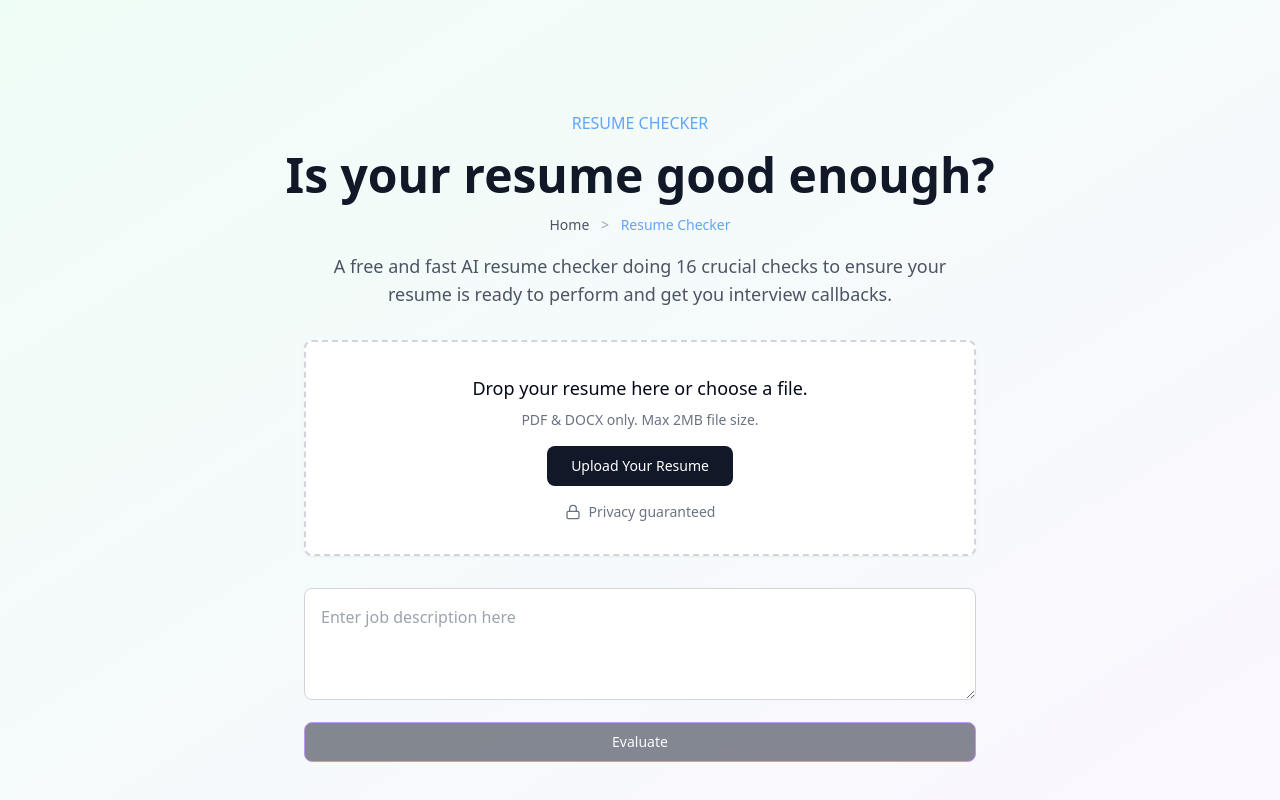
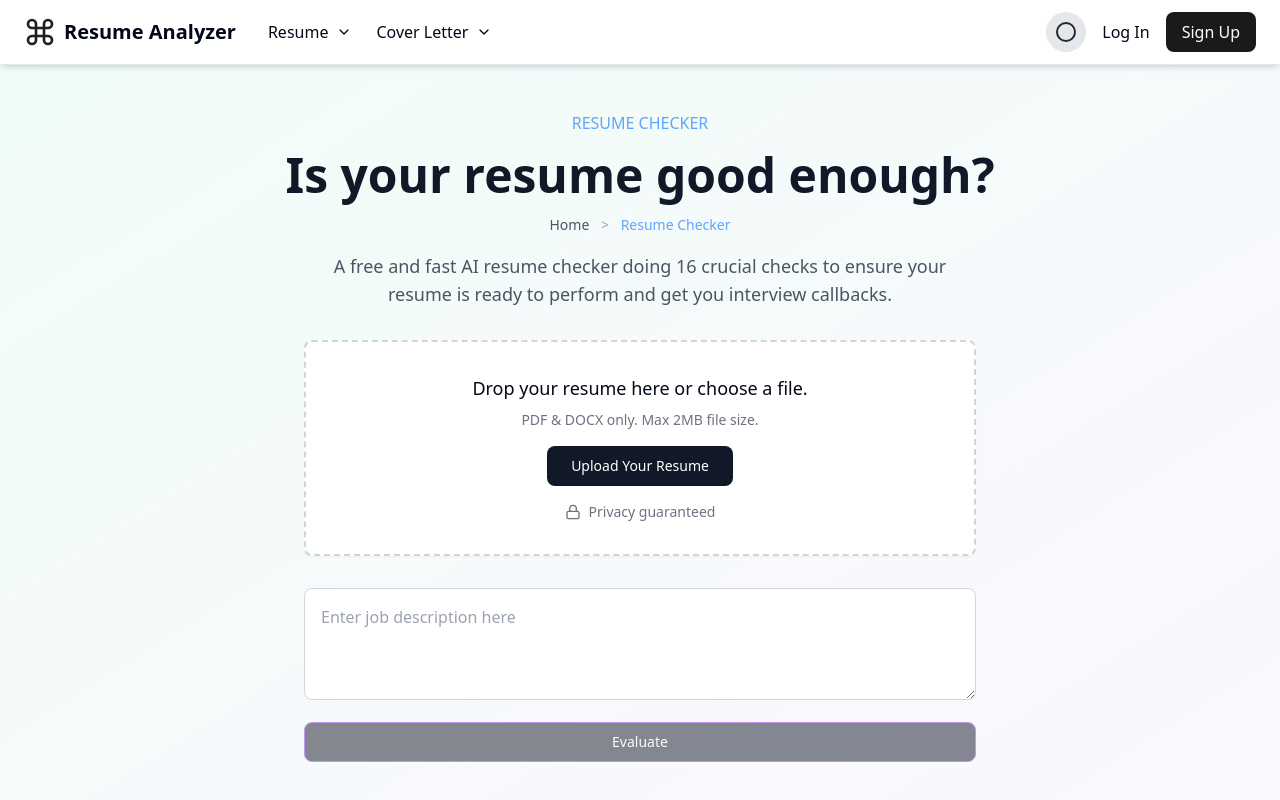
Before and after one commit to yatishb23/Resume-Analyzer, a React (Vite) app in the folder frontend/: page / in a window 1280 px wide. Built offline with nearby package versions, Linux system fonts and the light colour scheme.

Commit message:
Ui changes

```diff
--- a/frontend/src/components/resume.jsx
+++ b/frontend/src/components/resume.jsx
@@ -5,9 +5,10 @@ import { Card, CardContent } from "./ui/card";
 import { cn } from "../lib/utils";
 import { useTheme } from "./theme";
 import { useNavigate } from "react-router-dom";
+import { NavBar } from "./nav-bar";
 
 export function ResumeChecker() {
-  const { theme } = useTheme();
+  const { theme,toggleTheme } = useTheme();
   const [isDragging, setIsDragging] = useState(false);
   const [file, setFile] = useState(null);
   const [resumeContent, setResumeContent] = useState('');
@@ -81,6 +82,7 @@ export function ResumeChecker() {
           : "bg-gradient-to-br from-emerald-50/80 to-purple-50/80"
       )}
     >
+    <NavBar toggleTheme={toggleTheme} theme={theme} />
       <div className="flex flex-col items-center justify-center min-h-screen p-4 pt-20">
         <div className="w-full max-w-3xl text-center mb-8">
           <div className="space-y-4">
```
